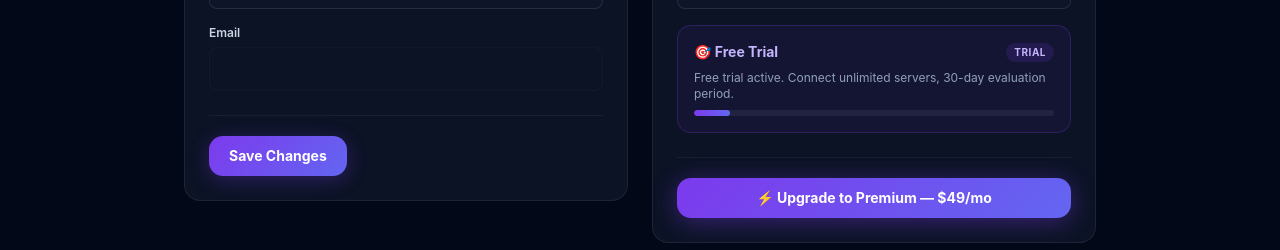
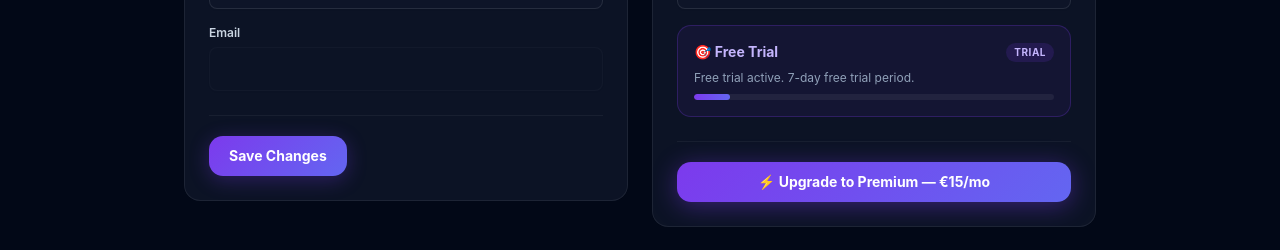
Before and after one commit to primeKal/ReasonsForALL, a Next.js app in the folder frontend/: page /dashboard/profile in a window 1280 px wide. Shown: the part 486-736 px from the top of the page. Built offline with nearby package versions, Linux system fonts and the light colour scheme; no server answers.

Commit message:
chore(billing): set price to €15/mo, add 7-day trial; update frontend pricing text

```diff
--- a/frontend/src/app/dashboard/profile/page.tsx
+++ b/frontend/src/app/dashboard/profile/page.tsx
@@ -246,8 +246,8 @@ export default function ProfilePage() {
                   </div>
                   <p className="text-xs text-slate-400">
                     {isPremium
-                      ? "Unlimited guardrails, high-fidelity neurosymbolic reasoning, and active compliance policies."
-                      : "Free trial active. Connect unlimited servers, 30-day evaluation period."}
+                      ? "Unlimited guardrails, increased limits, and priority support."
+                      : "Free trial active. 7-day free trial period."}
                   </p>
                   {!isPremium && (
                     <div className="w-full rounded-full h-1.5 overflow-hidden" style={{ background: 'rgba(255,255,255,0.06)' }}>
@@ -273,7 +273,7 @@ export default function ProfilePage() {
                         <span className="w-3.5 h-3.5 border-2 border-white/30 border-t-white rounded-full animate-spin" />
                         Loading Checkout...
                       </span>
-                    ) : '⚡ Upgrade to Premium — $49/mo'}
+                    ) : '⚡ Upgrade to Premium — €15/mo'}
                   </button>
                 ) : (
                   <div
```
Also changed, not shown: 1 other file (tests, documents, lock files or other folders).
